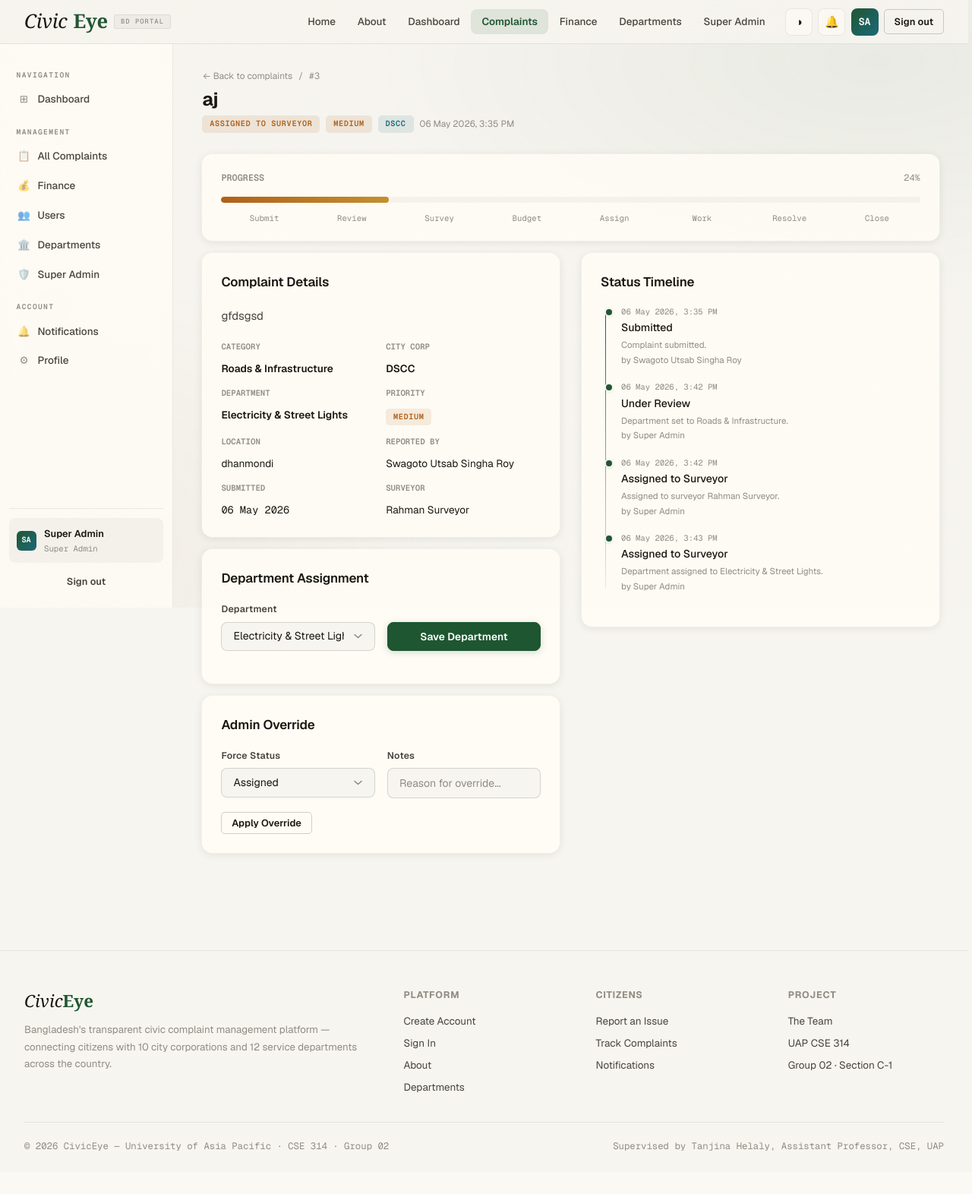
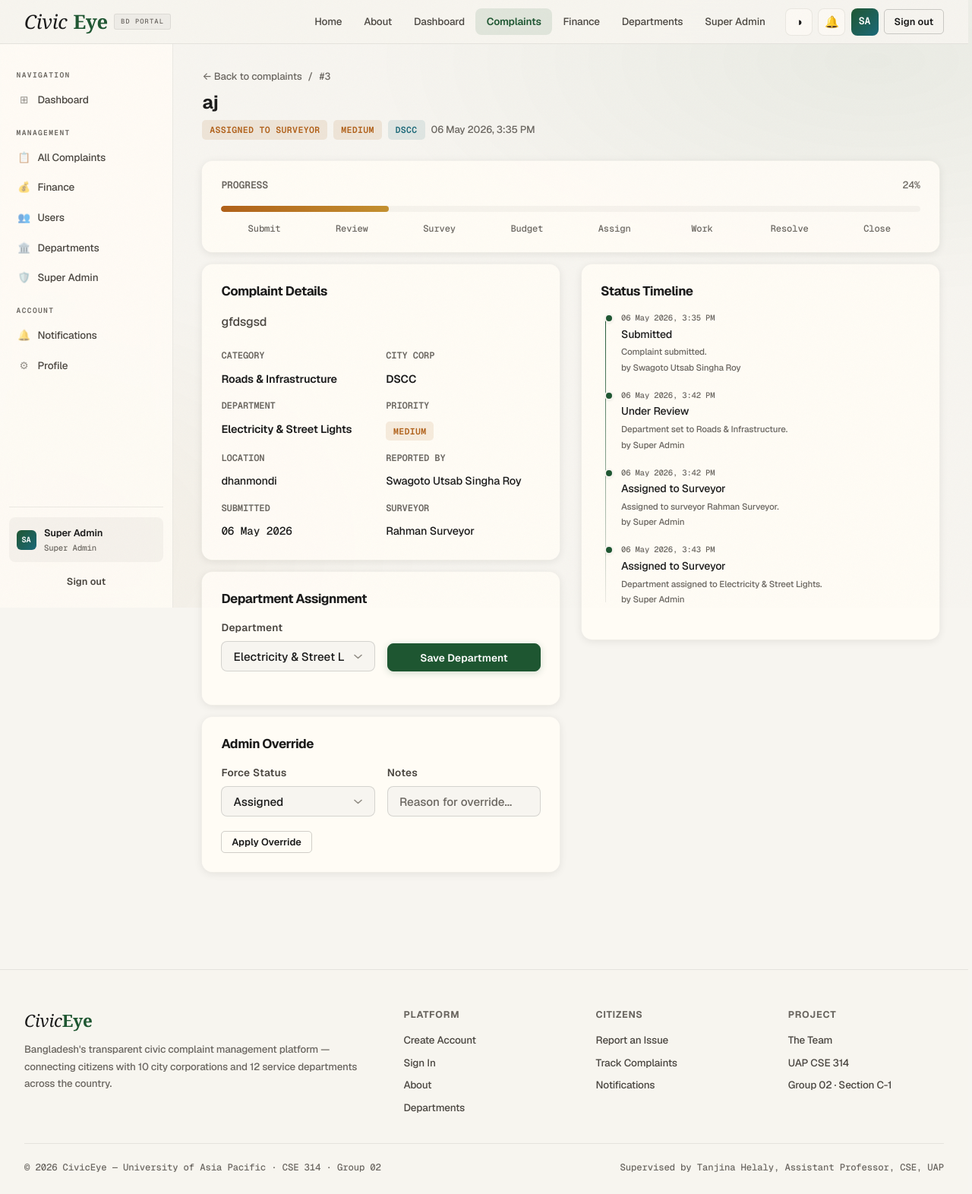
Before and after one commit to Spirekharn/CivicEye, a Django app: page /complaints/3/ in a window 1280 px wide. Shown: the whole page at 76% size. Before the commit the page ends 1515 px from the top, so only its background shows below. Run offline with Django 5.2, Linux system fonts and the light colour scheme; a user stored in the database is signed in; data comes from the database, SQL or seed files in the repository; data that the repository does not hold is empty; some web fonts are replaced.

Commit message:
Improve font readability, move toasts to bottom-right, add dept accent classes and new badges

```diff
--- a/accounts/static/accounts/css/civiceye.css
+++ b/accounts/static/accounts/css/civiceye.css
@@ -637,6 +637,108 @@
 @keyframes floatOrb {0%,100%{transform:translate(0,0)}50%{transform:translate(24px,-20px)}}
 @keyframes pulse    {0%,100%{opacity:1}50%{opacity:.5}}
 
+/* ── FONT READABILITY ───────────────────────────────────────── */
+body{
+  font-size:16px;
+  font-weight:450;
+  line-height:1.7;
+  letter-spacing:-.01em;
+  font-feature-settings:"ss01","cv01";
+}
+:root,[data-theme="light"]{
+  --text:  #1a1a1a;
+  --text2: #4a4640;
+  --muted: #6a6660;
+}
+[data-theme="dark"]{
+  --text:  #f0ece4;
+  --text2: #b0a89e;
+  --muted: #7a7268;
+}
+.label,label{font-size:.85rem;font-weight:600;letter-spacing:.02em}
+.xs{font-size:.82rem}
+.xxs{font-size:.76rem}
+.sm{font-size:.9rem}
+.muted{opacity:1}
+input,.input,select,.select,textarea,.textarea{font-size:.95rem;font-weight:450}
+.tbl tbody td,.tbl thead th{font-size:.88rem;line-height:1.5}
+.badge{font-size:.72rem;font-weight:600;letter-spacing:.03em}
+h1,h2,h3,h4{font-weight:700;letter-spacing:-.03em;line-height:1.25}
+
+/* ── TOAST — BOTTOM RIGHT ───────────────────────────────────── */
+.toasts{
+  position:fixed;
+  bottom:1.5rem;
+  right:1.5rem;
+  top:unset;
+  z-index:9999;
+  display:flex;
+  flex-direction:column-reverse;
+  gap:.45rem;
+  max-width:360px;
+  pointer-events:none;
+}
+@keyframes toastIn{
+  from{opacity:0;transform:translateY(1rem) scale(.95)}
+  to  {opacity:1;transform:translateY(0)    scale(1)}
+}
+
+/* ── ROLE & STATUS BADGES ───────────────────────────────────── */
+.b-finance{background:#e8f4f8;color:#1a6b8a;border:1px solid #1a6b8a}
+.b-dept-head{background:var(--pr-l);color:var(--pr);border:1px solid var(--pr)}
+.b-transfer-pending {background:var(--ol);color:var(--o);border:1px solid var(--o)}
+.b-transfer-approved{background:var(--gl);color:var(--g);border:1px solid var(--g)}
+.b-transfer-rejected{background:var(--rl);color:var(--r);border:1px solid var(--r)}
+
+/* ── TIMELINE DOT VARIANTS ──────────────────────────────────── */
+.tl-dot.amber{background:var(--o);border-color:var(--o)}
+.tl-dot.muted{background:var(--muted);border-color:var(--muted)}
+.tl-dot.teal {background:var(--t);border-color:var(--t)}
+
+/* ── DEPARTMENT ACCENT CLASSES ──────────────────────────────── */
+.dept-roads       {--dept-accent:#c0602a}
+.dept-water       {--dept-accent:#2a7cc0}
+.dept-electricity {--dept-accent:#c0a02a}
+.dept-sanitation  {--dept-accent:#6a8a2a}
+.dept-parks       {--dept-accent:#2a9a50}
+.dept-health      {--dept-accent:#c02a4a}
+.dept-building    {--dept-accent:#7a5a2a}
+.dept-transport   {--dept-accent:#4a5a9a}
+.dept-environment {--dept-accent:#2a8a7a}
+.dept-fire        {--dept-accent:#c03a2a}
+.dept-it          {--dept-accent:#5a2ac0}
+.dept-admin_dept  {--dept-accent:#2a5a7a}
+
+.dept-dashboard-hdr{
+  border-left:4px solid var(--dept-accent,var(--pr));
+  padding-left:1rem;
+}
+
+/* ── HOTLINE BAR ────────────────────────────────────────────── */
+.hotline-bar{
+  background:var(--pr);color:#fff;
+  font-size:.75rem;font-weight:500;letter-spacing:.02em;
+  padding:.32rem 2rem;display:flex;align-items:center;
+  justify-content:flex-end;gap:1.5rem;font-family:var(--font-m);
+}
+.hotline-bar a{color:#fff;text-decoration:none;opacity:.85;transition:opacity .15s}
+.hotline-bar a:hover{opacity:1}
+
+/* ── FORMAL FOOTER ──────────────────────────────────────────── */
+.footer-hotlines{
+  margin-top:1.2rem;
+  display:flex;flex-wrap:wrap;gap:.5rem 1.8rem;
+  font-size:.8rem;color:var(--muted);
+}
+.footer-hotlines strong{color:var(--text2)}
+
+/* ── TRANSFER REQUEST PANEL ─────────────────────────────────── */
+.transfer-panel{
+  background:var(--inset);border:1px solid var(--bdr);
+  border-radius:var(--radius-sm);padding:1rem 1.2rem;
+  margin-top:1rem;
+}
+
 /* ── RESPONSIVE ─────────────────────────────────────────────── */
 @media(max-width:960px){
   .sidebar{display:none}
```
